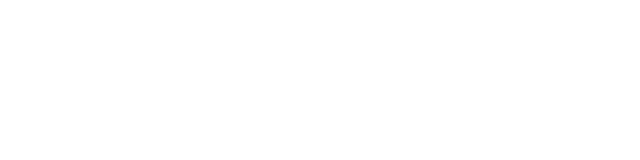
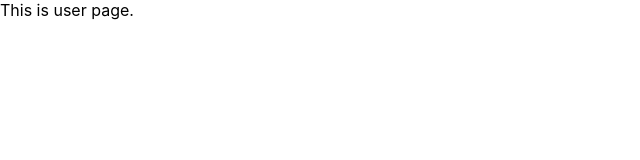
Before and after one commit to xapyka/golden-fish-app, a React (Create React App) app: page /user in a window 1280 px wide. Shown: the top 160 px of the page, without its empty margins (0-640 px from the left). Built offline with nearby package versions, Linux system fonts and the light colour scheme.

Commit message:
Add user page

```diff
--- a/src/components/app/App.tsx
+++ b/src/components/app/App.tsx
@@ -2,6 +2,7 @@
 import Top from '../top/top'
 import signUp from '../sign-up/sign-up';
 import signIn from '../sign-in/sign-in';
+import User from '../user/index';
 import { BrowserRouter, Route } from 'react-router-dom';
 
 function App() {
@@ -11,6 +12,7 @@
         <Route exact path="/" component={Top} />
         <Route path='/signin' component={signIn} />
         <Route path='/signup' component={signUp} />
+        <Route path='/user' component={User} />
       </switch>
     </BrowserRouter>
   )
--- /dev/null
+++ b/src/components/user/index.tsx
@@ -0,0 +1,11 @@
+import React from 'react';
+
+function Index() {
+    return (
+        <div>
+            This is user page.
+        </div>
+    )
+}
+
+export default Index;
```
